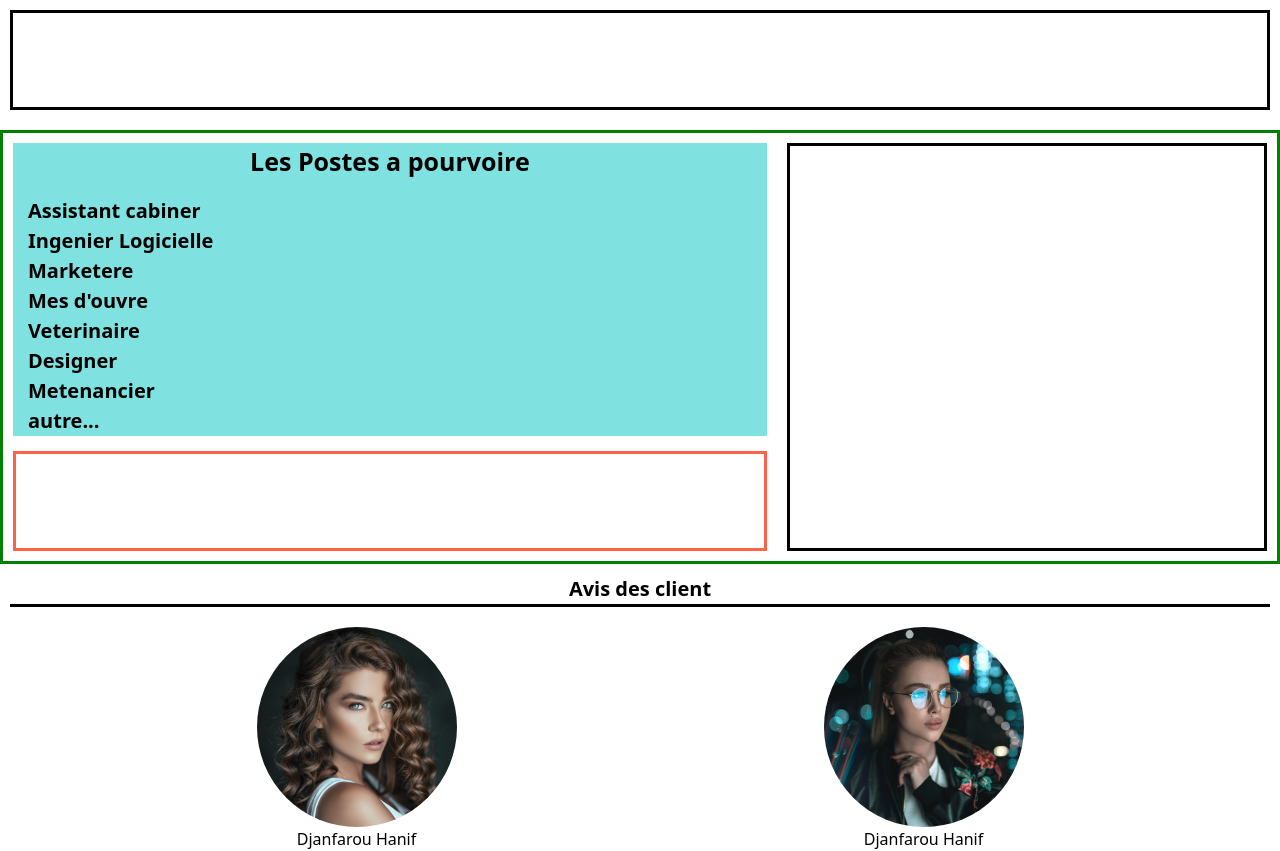
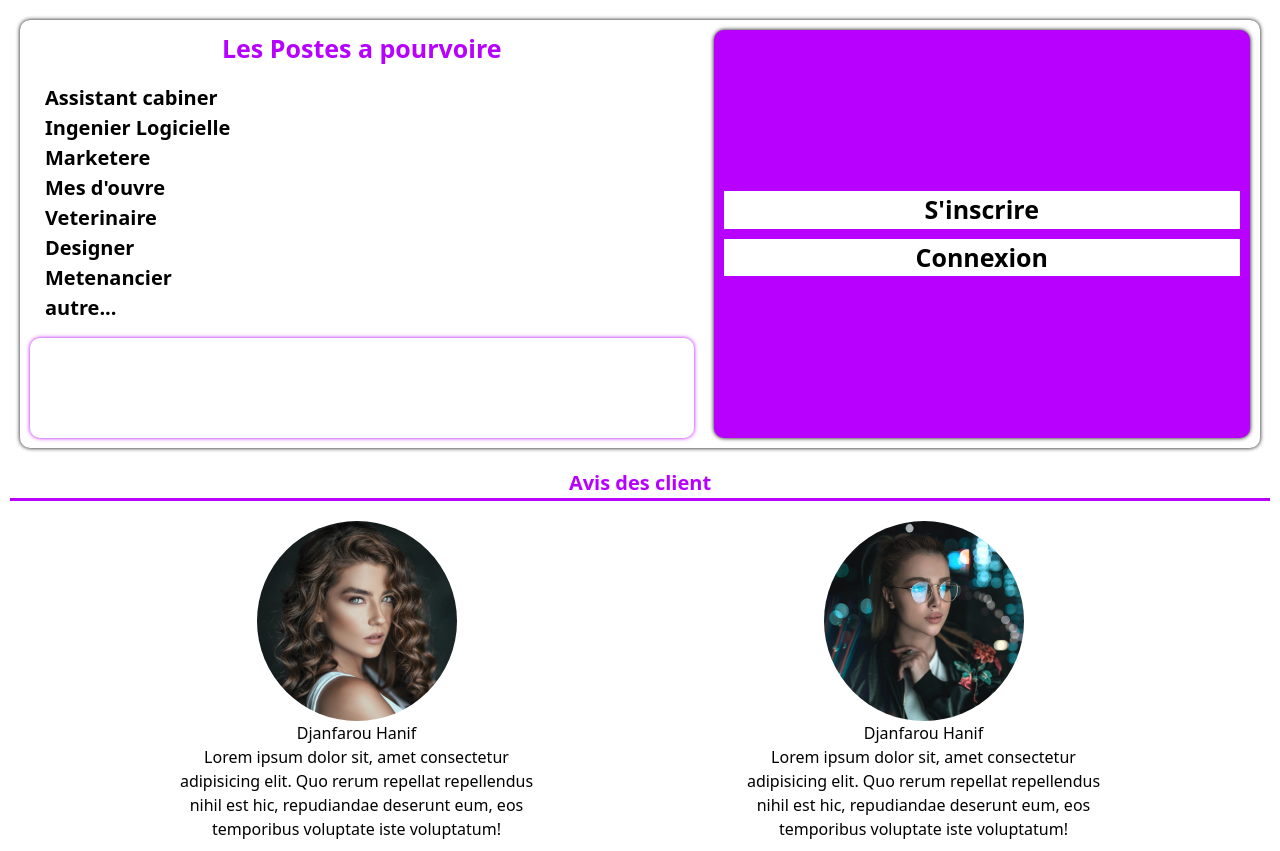
Before and after one commit to Djanfarouhanif/offre, an Angular app: page /home in a window 1280 px wide. Shown: the top 851 px of the page. Built offline with nearby package versions, Linux system fonts and the light colour scheme.

Commit message:
home page recorde

```diff
--- a/src/app/home/home.component.css
+++ b/src/app/home/home.component.css
@@ -1,16 +1,11 @@
 .contener-all{
-    width: 100%;
-    border: solid green;
-    margin-top: 20px;
+
+    box-shadow: 0 0 4px ;
+    margin: 20px;
     display: grid;
     grid-template-columns: auto auto;
+    border-radius: 10px;
 
-}
-
-.Entrer{
-    height: 100px;
-    border: solid ;
-    margin: 10px;
 }
 
 .body{
@@ -19,7 +14,7 @@
 }
 .obj{
     margin-bottom: 10px;
-    background: rgba(87, 215, 215, 0.751);
+    border-radius: 10px;
     ul{
         margin: 15px;
         font-weight: bold;
@@ -29,28 +24,53 @@
         text-align: center;
         font-weight: bold;
         font-size: 25px;
+        color: rgb(183, 0, 255);
     }
 }
 
 .partener{
     margin: 10px;
-    border: solid turquoise;
+    box-shadow: 0 0 4px ;
+    border-radius: 10px;
     h2{
         font-weight: bold;
         text-align: center;
         font-size: 25px;
+        color: rgb(183, 0, 255);
+
     }
 }
 .produit{
     height: 100px;
-    border: solid tomato;
+    box-shadow: 0 0 4px rgb(183, 0, 255);
+    border-radius: 10px;
 
 }
 
 .tem{
-    border: solid;
+
     margin: 10px;
     max-height: 500px;
+    display: flex;
+    justify-content: center;
+    align-items: center;
+    box-shadow: 0 0 4px ;
+    border-radius: 10px;
+    background: rgb(183, 0, 255);
+    ul{
+        width: 100%;
+    }
+    li{
+        font-weight: bold;
+        margin: 10px;
+        font-size: 25px;
+        background: white;
+        text-align: center;
+        cursor: pointer;
+    }
+
+
+
 }
 
 .colab{
@@ -67,6 +87,7 @@
         text-align: center;
         width: 100%;
         border-bottom: solid;
+        color: rgb(183, 0, 255);
     }
 }
 
@@ -93,6 +114,7 @@
     h3{
         width: 100%;
         text-align: center;
+
     }
     p{
         text-align: center;
--- a/src/app/home/home.component.html
+++ b/src/app/home/home.component.html
@@ -1,6 +1,5 @@
 <div class="contener">
     <!-- 1111 -->
-    <div class="Entrer"></div>
 
     <div class="contener-all">
 
@@ -24,7 +23,12 @@
             </div>
         </div>
         <!-- 3333 -->
-        <div class="tem"></div>
+        <div class="tem">
+            <ul>
+                <li>S'inscrire</li>
+                <li>Connexion</li>
+            </ul>
+        </div>
     </div>
 
      <!-- 444444 -->
```
